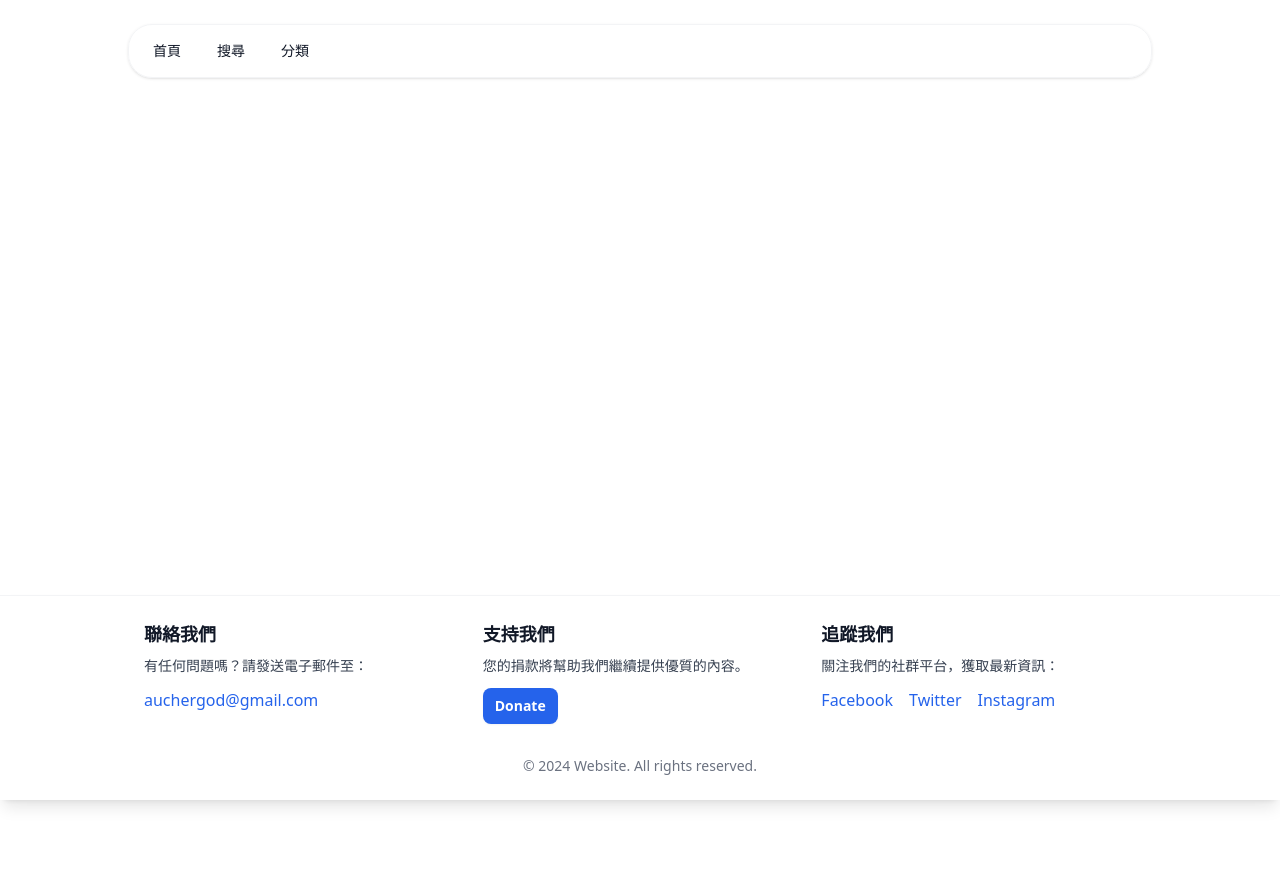
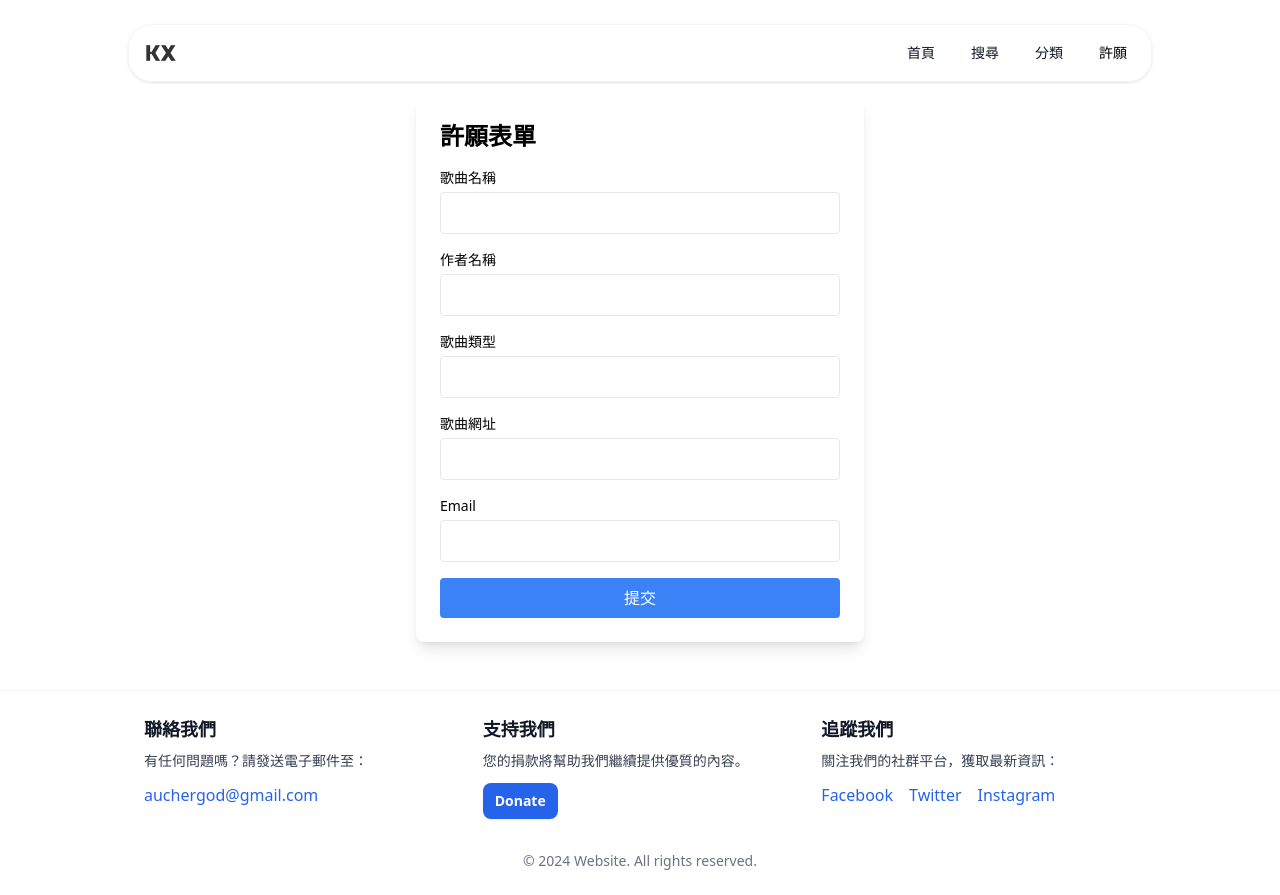
Before and after one commit to kakeru13468/lyricsWeb, a React (Vite) app: page /Wishlist in a window 1280 px wide. Before the commit the page ends 800 px from the top, so only its background shows below. Built offline with nearby package versions, Linux system fonts and the light colour scheme.

Commit message:
[feat]update navbar

```diff
--- a/src/App.jsx
+++ b/src/App.jsx
@@ -6,6 +6,7 @@ import Home from './Pages/Home';
 import LyricsStudy from './Pages/LyricsStudy';
 import Categories from './Pages/Categories';
 import SongList from './Pages/SongList';
+import Wishlist from './Pages/Wishlist';
 
 
 function App() {
@@ -19,6 +20,7 @@ function App() {
               <Route path="/LyricsStudy" element={<LyricsStudy />} />
               <Route path="/Categories" element={<Categories />} />
               <Route path="/SongList" element={<SongList />} />
+              <Route path="/Wishlist" element={<Wishlist />} />
             </Routes>
           </main>
           <Footer />
--- a/src/Components/Navbar/Navbar.jsx
+++ b/src/Components/Navbar/Navbar.jsx
@@ -57,11 +57,16 @@ const Navbar = () => {
           <div className="flex items-center justify-between">
             <div className="flex shrink-0">
               <Link to="/">
+                <img
+                src="./assets/KX.png"
+                alt="Home Icon"
+                className="w-8 h-8 object-contain"
+                />
                 <p className="sr-only">Website Title</p>
               </Link>
             </div>
 
-            <div className="flex flex-grow items-center justify-between">
+            <div className="flex flex-grow items-center justify-end gap-5">
               <div className="flex items-center justify-center gap-5">
                 <Link
                   to="/"
@@ -108,8 +113,13 @@ const Navbar = () => {
                 >
                   分類
                 </Link>
+                <Link
+                to="/Wishlist"
+                className="inline-block select-none rounded-lg px-2 py-1 text-sm font-medium transition-all duration-200 hover:bg-gray-100 hover:text-gray-900"
+              >
+                許願
+              </Link>
               </div>
-
             </div>
           </div>
         </div>
--- /dev/null
+++ b/src/Pages/Wishlist.jsx
@@ -0,0 +1,100 @@
+import React, { useState } from 'react';
+
+const Wishlist = () => {
+  const [formData, setFormData] = useState({
+    songTitle: '',
+    authorName: '',
+    songStyle: '',
+    url: '',
+    email: '',
+  });
+
+  const handleChange = (e) => {
+    const { name, value } = e.target;
+    setFormData((prev) => ({ ...prev, [name]: value }));
+  };
+
+  const handleSubmit = (e) => {
+    e.preventDefault();
+    console.log('Submitted data:', formData);
+    // 在這裡發送 API 請求或做其他處理
+    alert('許願已提交！');
+    setFormData({ songTitle: '', authorName: '', songStyle: '', url: '', email: '' });
+  };
+
+  return (
+    <div className="max-w-md mx-auto mt-24 p-6 bg-white rounded-lg shadow-lg ">
+      <h2 className="text-2xl font-bold mb-4">許願表單</h2>
+      <form onSubmit={handleSubmit} className="space-y-4">
+        <div>
+          <label className="block text-sm font-medium mb-1">歌曲名稱</label>
+          <input
+            type="text"
+            name="songTitle"
+            value={formData.songTitle}
+            onChange={handleChange}
+            className="w-full px-3 py-2 border rounded focus:outline-none focus:ring-2 focus:ring-blue-500"
+            required
+          />
+        </div>
+
+        <div>
+          <label className="block text-sm font-medium mb-1">作者名稱</label>
+          <input
+            type="text"
+            name="authorName"
+            value={formData.authorName}
+            onChange={handleChange}
+            className="w-full px-3 py-2 border rounded focus:outline-none focus:ring-2 focus:ring-blue-500"
+            required
+          />
+        </div>
+
+        <div>
+          <label className="block text-sm font-medium mb-1">歌曲類型</label>
+          <input
+            type="text"
+            name="songStyle"
+            value={formData.songStyle}
+            onChange={handleChange}
+            className="w-full px-3 py-2 border rounded focus:outline-none focus:ring-2 focus:ring-blue-500"
+            required
+          />
+        </div>
+
+        <div>
+          <label className="block text-sm font-medium mb-1">歌曲網址</label>
+          <input
+            type="url"
+            name="url"
+            value={formData.url}
+            onChange={handleChange}
+            className="w-full px-3 py-2 border rounded focus:outline-none focus:ring-2 focus:ring-blue-500"
+            required
+          />
+        </div>
+
+        <div>
+          <label className="block text-sm font-medium mb-1">Email</label>
+          <input
+            type="email"
+            name="email"
+            value={formData.email}
+            onChange={handleChange}
+            className="w-full px-3 py-2 border rounded focus:outline-none focus:ring-2 focus:ring-blue-500"
+            required
+          />
+        </div>
+
+        <button
+          type="submit"
+          className="w-full bg-blue-500 text-white py-2 rounded hover:bg-blue-600 transition"
+        >
+          提交
+        </button>
+      </form>
+    </div>
+  );
+};
+
+export default Wishlist;
--- a/tailwind.config.js
+++ b/tailwind.config.js
@@ -1,5 +1,6 @@
 /** @type {import('tailwindcss').Config} */
 export default {
+  darkMode: 'class',
   content: [
     "./index.html",
     "./src/**/*.{js,ts,jsx,tsx}",
```
Also changed, not shown: public/assets/KX.png (added).
